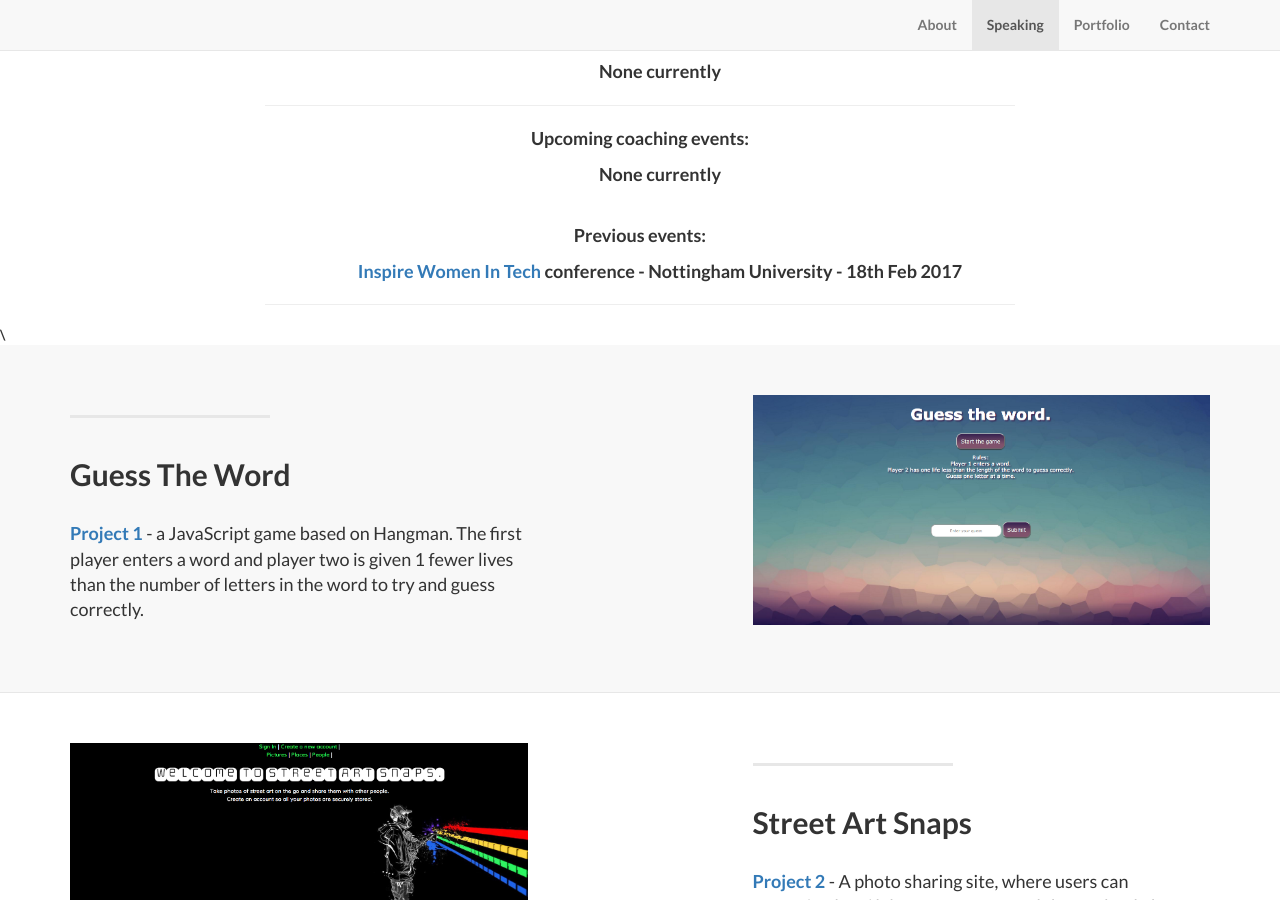
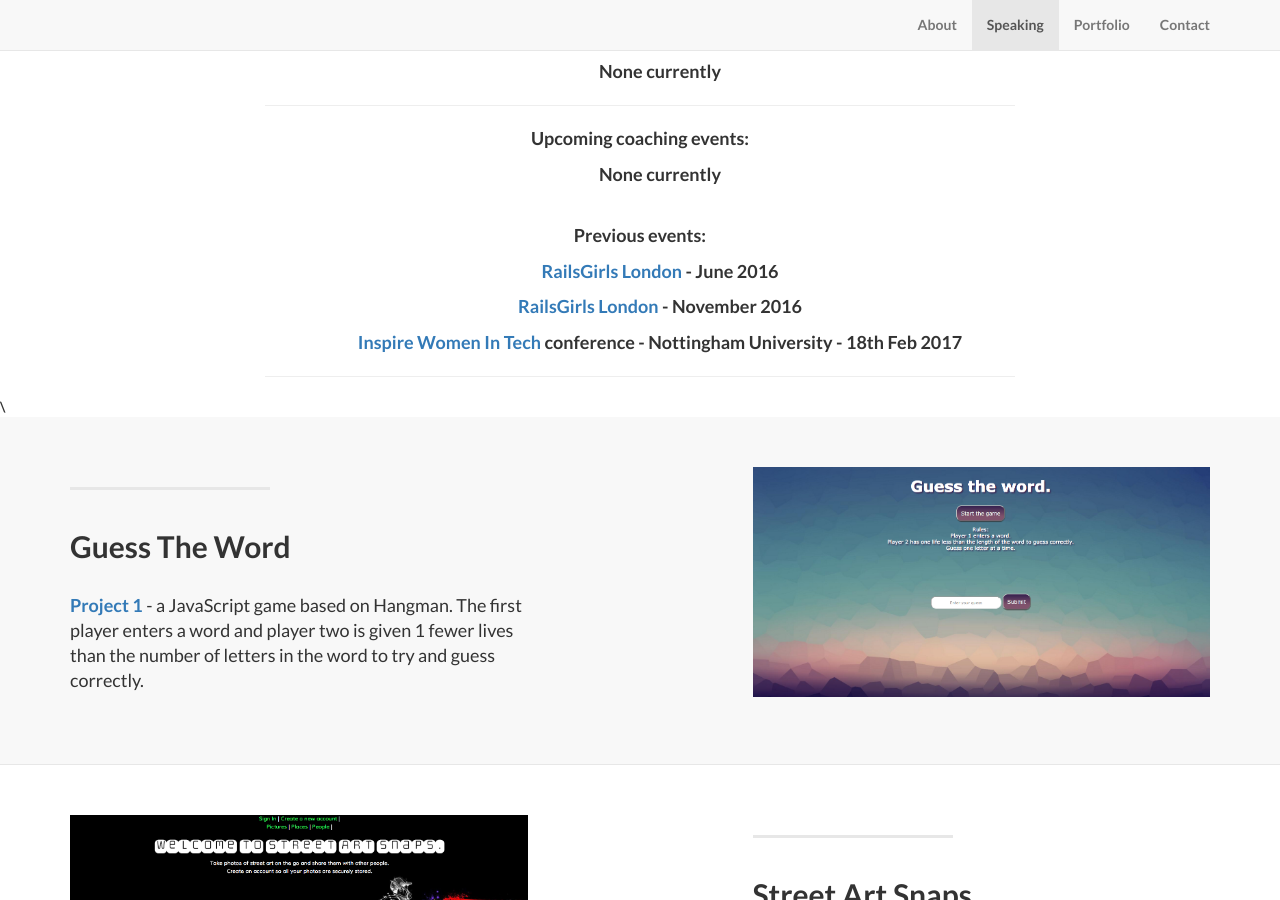
Before and after one commit to CharlieAllen/CharlieAllen.github.io, a Jekyll site: the page built from index.html, in a window 1280 px wide and 900 px high, scrolled down 1743 px. Built offline with Jekyll 4.4.1, drawn with Linux system fonts in a browser that asks for light colours; nearby versions of some CDN libraries; library files that are not in the unit come from our copies.

Commit message:
speaking updated

```diff
--- a/_includes/speaking.html
+++ b/_includes/speaking.html
@@ -21,6 +21,12 @@
 
               <p>Previous events:</p>
                 <ul>
+                  <li><a href="http://railsgirls.com/london-june-2016.html">RailsGirls London</a>  - June 2016</li>
+                </ul>
+                <ul>
+                  <li><a href="http://railsgirls.com/london">RailsGirls London</a>  - November 2016</li>
+                </ul>
+                <ul>
                   <li><a href="http://2017.inspirewit.com/">Inspire Women In Tech</a> conference - Nottingham University - 18th Feb 2017</li>
                 </ul>
               <hr>
```
